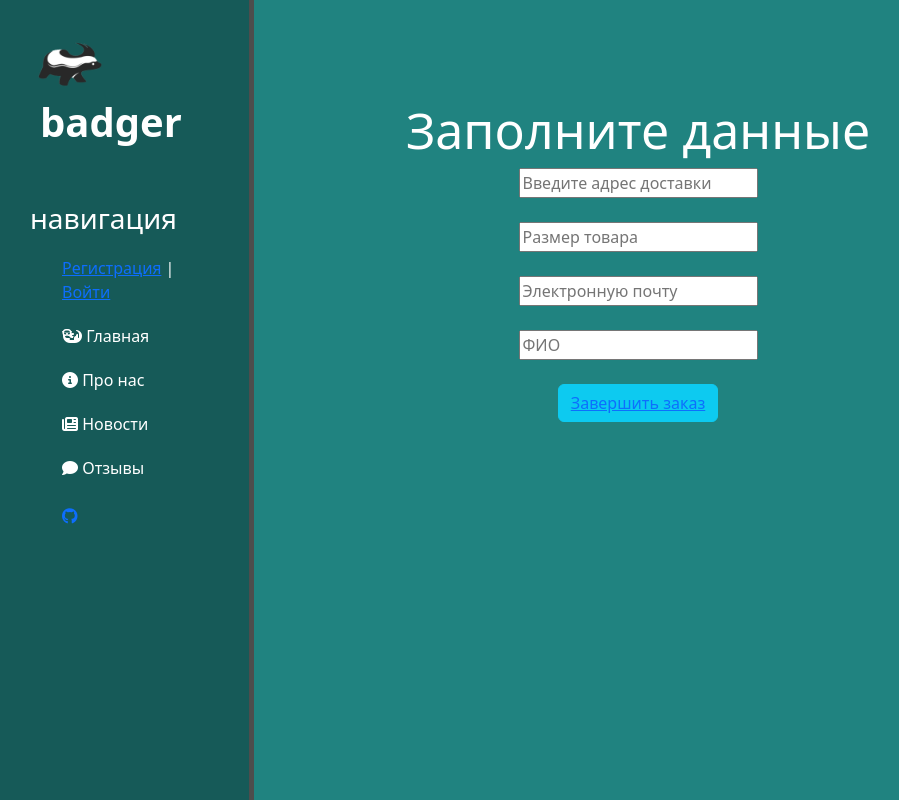
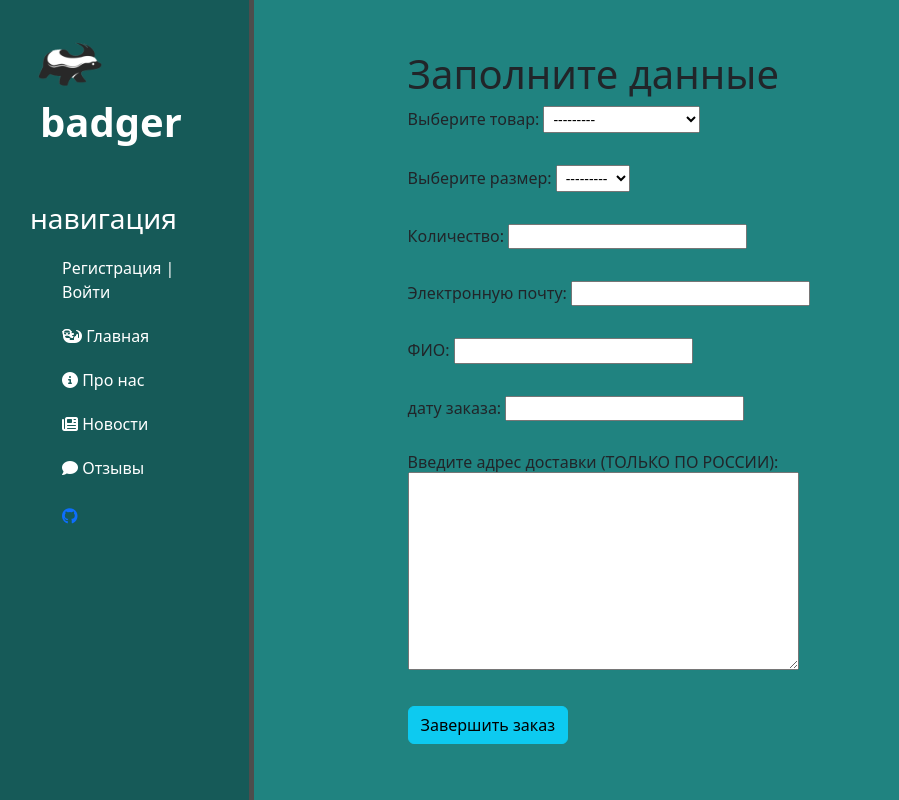
Before and after one commit to v1kez/kurs, a Django app: page /buy/ in a window 1280 px wide. Shown: the whole page, without its empty margins (2-901 px from the left). Run offline with Django 4.2, Linux system fonts and the light colour scheme; some libraries are stand-ins or nearby versions.

Commit message:
конец

```diff
--- a/shop/main/admin.py
+++ b/shop/main/admin.py
@@ -1,8 +1,7 @@
 from django.contrib import admin
-from .models import Product, News, Feed
-
-
+from .models import Product, News, Feed, History
 
 admin.site.register(Product)
 admin.site.register(News)
 admin.site.register(Feed)
+admin.site.register(History)
--- a/shop/main/forms.py
+++ b/shop/main/forms.py
@@ -1,8 +1,8 @@
 from django.contrib.auth import get_user_model
 from django.contrib.auth.forms import UserCreationForm
 from django import forms
-from .models import Feed
-from django.forms import ModelForm, TextInput, DateTimeInput,Textarea
+from .models import Feed, History
+from django.forms import ModelForm, TextInput, DateTimeInput, Textarea, DateInput
 
 User = get_user_model()
 class FeedForm(ModelForm):
@@ -25,6 +25,14 @@ class FeedForm(ModelForm):
             })
         }
 
+class HistForm(ModelForm):
+    class Meta:
+        model=History
+        fields=['tovar','razmer','kol','email','fio','date','text']
+
+
+
+
 
 class UserCreationForm(UserCreationForm):
 
--- a/shop/main/models.py
+++ b/shop/main/models.py
@@ -27,3 +27,28 @@ class Feed(models.Model):
     class Meta:
         verbose_name = 'Отзыв'
         verbose_name_plural = 'Отзывы'
+
+
+EDUCATION_TYPES = (
+     ('1', 'Штаны Nike'),
+     ('2', 'Кофта СЛОН'),
+     ('3', 'Футболка-Ямайка')
+)
+EDUCATION = (
+     ('1', 'S'),
+     ('2', 'M'),
+     ('3', 'L'),
+     ('4', 'XL')
+)
+class History(models.Model):
+    tovar = models.CharField(max_length=30, verbose_name="товар",choices=EDUCATION_TYPES)
+    razmer = models.CharField(max_length=30, verbose_name="размер",choices=EDUCATION)
+    kol = models.CharField(max_length=30, verbose_name="количество товара")
+    email = models.CharField(max_length=30, verbose_name="@mail")
+    fio = models.CharField(max_length=30, verbose_name="фио")
+    date = models.DateField(verbose_name="дата")
+    text = models.TextField(verbose_name="адрес")
+
+    class Meta:
+        verbose_name = 'История заказов'
+        verbose_name_plural = 'История заказов'
--- a/shop/main/static/main/css/main.css
+++ b/shop/main/static/main/css/main.css
@@ -36,13 +36,21 @@ aside ul li {
     transition: transform .6s ease;
 }
 
+.last{
+color: #fff;
+    display: block;
+    margin-top:20px;
+    transition: transform .6s ease;
+}
+
 aside ul li:hover, aside ul a:hover {
     color:#D1E231;
     transform: scale(1.05);
 }
 
-.link {
+.link, .last {
   text-decoration: none;
+  color: #fff;
 }
 
 main .features{
@@ -112,3 +120,27 @@ main .features h1{font-size: 50px;}
 
 
 }
+
+.feature{
+    margin-left:32%;
+    max-width:500px;
+    padding-top:50px;
+}
+
+label {
+  font-family: sans-serif;
+  font-size: 1rem;
+  padding-right: 10px;
+}
+
+select {
+  font-size: 0.9rem;
+  padding: 2px 5px;
+}
+
+.vse{
+    margin-left:40%;
+    max-width:500px;
+    padding-top:50px;
+    color: #fff;
+}
--- a/shop/main/templates/main/buy.html
+++ b/shop/main/templates/main/buy.html
@@ -3,14 +3,19 @@
 {% block title %}Покупка{% endblock %}
 
 {% block content %}
-<div class="features">
+<div class="feature">
     <h1>Заполните данные</h1>
-        <form>
-            <input type="text" placeholder="Введите адрес доставки" class="from-control"><br><br>
-            <input type="text" placeholder="Размер товара" class="from-control"><br><br>
-            <input type="text" placeholder="Электронную почту" class="from-control"><br><br>
-            <input type="text" placeholder="ФИО" class="from-control"><br><br>
-             <button class="btn btn-info"><a href="{% url 'vce' %}">Завершить заказ</a></button>
+        <form method="post">
+            {% csrf_token %}
+            <h6>Выберите товар: {{ form.tovar }}</h6><br>
+            <h6>Выберите размер: {{ form.razmer }}</h6><br>
+            <h6>Количество: {{ form.kol }}</h6><br>
+            <h6>Электронную почту: {{ form.email }}</h6><br>
+            <h6>ФИО: {{ form.fio }}</h6><br>
+            <h6>дату заказа: {{ form.date }}</h6><br>
+            <h6>Введите адрес доставки (ТОЛЬКО ПО РОССИИ): {{ form.text }}</h6><br>
+            <span>{{ error }}</span>
+            <button type="submit" class="btn btn-info">Завершить заказ</button>
         </form>
 </div>
 
--- a/shop/main/templates/main/shablon.html
+++ b/shop/main/templates/main/shablon.html
@@ -19,15 +19,20 @@
         <ul>
 
             {% if user.is_authenticated %}
-				 <li class="last"> {{user.username}} | <a href="{% url 'logout' %}">Выйти</a></li>
+				 <li class="last"> {{user.username}} | <a href="{% url 'logout' %}" class="link">Выйти</a></li>
 				 {% else %}
-				 <li class="last"><a href="{% url 'register' %}">Регистрация</a> | <a href="{% url 'login' %}">Войти</a></li>
+				 <li class="last"><a href="{% url 'register' %}" class="link">Регистрация</a> | <a href="{% url 'login' %}" class="link">Войти</a></li>
 				 {% endif %}
             <a href="{% url 'home' %}" class="link"><li><i class="fa-solid fa-otter"></i> Главная</li></a>
             <a href="{% url 'info' %}" class="link"><li><i class="fa-solid fa-circle-info"></i> Про нас</li></a>
             <a href="{% url 'new_home' %}" class="link"><li><i class="fa-solid fa-newspaper"></i> Новости </li></a>
             <a href="{% url 'feedback_home' %}" class="link"><li><i class="fa-solid fa-comment"></i> Отзывы</li></a>
             <br>
+            {% if user.is_staff %}
+				 <li class="last"> <a class="link" href="{% url 'history' %}">Заказы</a></li>
+				 {% else %}
+
+				 {% endif %}
             <a href="https://github.com/v1kez" class="link2"><i class="fa-brands fa-github"></i></a>
 
         </ul>
--- a/shop/main/templates/main/vce.html
+++ b/shop/main/templates/main/vce.html
@@ -3,8 +3,8 @@
 {% block title %}Покупка{% endblock %}
 
 {% block content %}
-<div class="features">
-    <h1>Ожидайте мы вам напишем или позвоним</h1>
+<div class="vse">
+    <h1>Ожидайте.  <br>На вашу почту будет отправлена наклодная по вашему заказу</h1>
 
 </div>
 
--- a/shop/main/urls.py
+++ b/shop/main/urls.py
@@ -1,5 +1,8 @@
 from django.urls import path, include
 from . import views
+from django.conf.urls import handler404
+
+from .views import pageNotFound, serverError
 
 urlpatterns = [
    path('', views.index, name='home'),
@@ -9,9 +12,9 @@ urlpatterns = [
    path('feedback/create',views.create, name='create'),
    path('buy/', views.buy, name='buy'),
    path('buy/vce/', views.vce, name='vce'),
-
-
-
+   path('history/', views.history, name='history'),
    path('', include('django.contrib.auth.urls')),
    path('register/', views.Register.as_view(), name='register'),
 ]
+
+handler404 = pageNotFound
--- a/shop/main/views.py
+++ b/shop/main/views.py
@@ -1,12 +1,14 @@
 from django.contrib.auth import authenticate, login
+from django.http import HttpResponseNotFound,Http404,HttpResponse
 
 from django.shortcuts import render, redirect
+from django.template import RequestContext
 from django.urls import reverse_lazy
 from django.views import View
 from django.views.generic import CreateView
 
 from .models import *
-from .forms import FeedForm, UserCreationForm
+from .forms import FeedForm, UserCreationForm, HistForm
 from .utils import DataMixin
 
 
@@ -48,7 +50,21 @@ def create(request):
     return render(request, 'main/create.html',data)
 
 def buy(request):
-    return render(request, 'main/buy.html')
+    error = ''
+    if request.method == 'POST':
+        form = HistForm(request.POST)
+        if form.is_valid():
+            form.save()
+            return redirect('vce')
+        else:
+            error='ВАШ ЗАКАЗ БЫЛ ЗАПОЛНЕН НЕВЕРНО'
+    form = HistForm()
+
+    data = {
+        'form': form,
+        'error': error
+    }
+    return render(request, 'main/buy.html',data)
 
 def vce(request):
     return render(request, 'main/vce.html')
@@ -77,3 +93,14 @@ class Register(View):
             'form': form
         }
         return render(request, self.template_name, context)
+
+def history(request):
+    history = History.objects.order_by('-id')
+    return render(request, 'main/history.html', {'history': history})
+
+def pageNotFound(request, exception):
+    return HttpResponseNotFound('<h1>Страница не найдена</h1>')
+
+
+def serverError(request, exception):
+    return HttpResponseNotFound('<h1>Сервер не отвечает</h1>')
--- a/shop/shop/urls.py
+++ b/shop/shop/urls.py
@@ -1,8 +1,9 @@
 from django.contrib import admin
 from django.urls import path,include
-
 from django.conf import settings
 from django.conf.urls.static import static
+
+
 
 urlpatterns = [
     path('admin/', admin.site.urls),
@@ -10,6 +11,5 @@ urlpatterns = [
 
     path('main/', include('main.urls')),
 ]
-
 if settings.DEBUG:
-    urlpatterns += static(settings.STATIC_URL, document_root=settings.STATIC_ROOT)
+   urlpatterns += static(settings.STATIC_URL, document_root=settings.STATIC_ROOT)
```
Also changed, not shown: shop/main/templates/main/history.html (added, +22 -0 lines), shop/main/templates/main/index.html (+17 -4 lines), shop/main/templates/main/oshibki.html (added, +9 -0 lines), shop/shop/settings.py (+5 -5 lines), shop/db.sqlite3.
